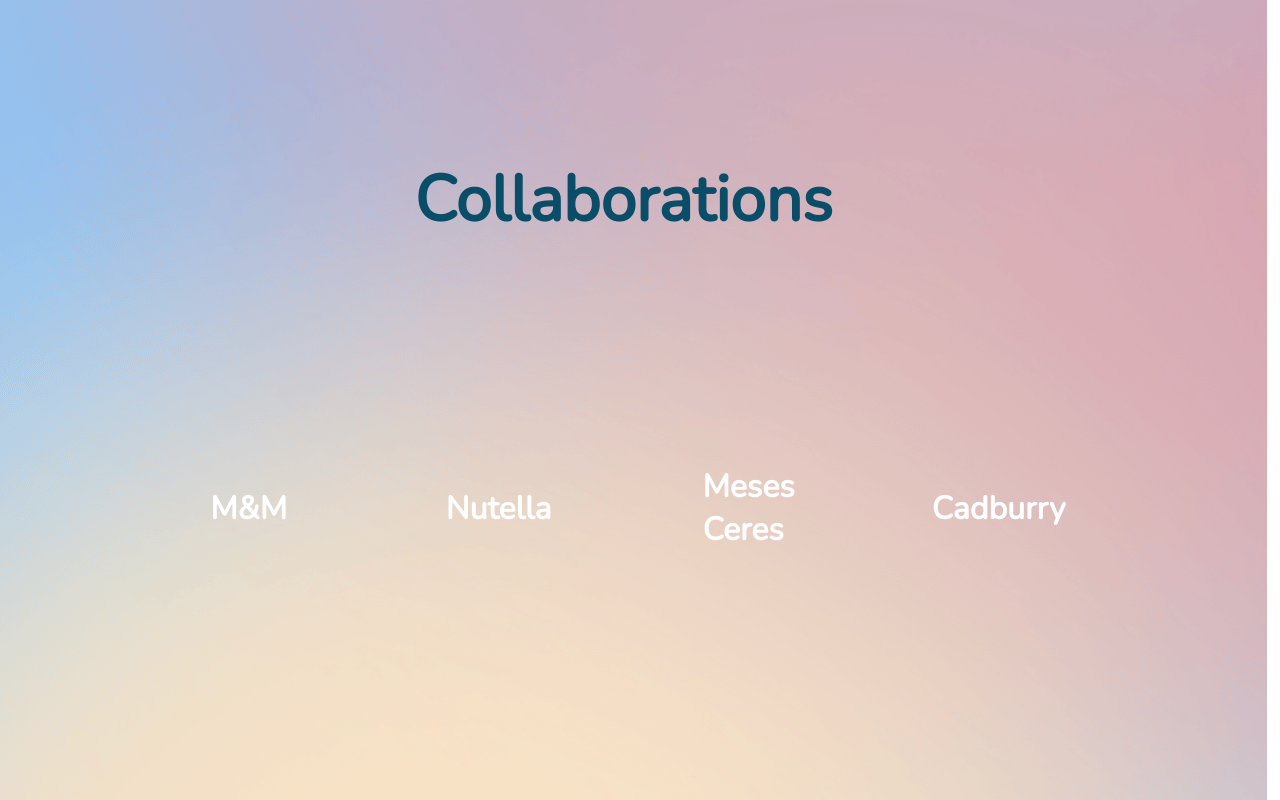
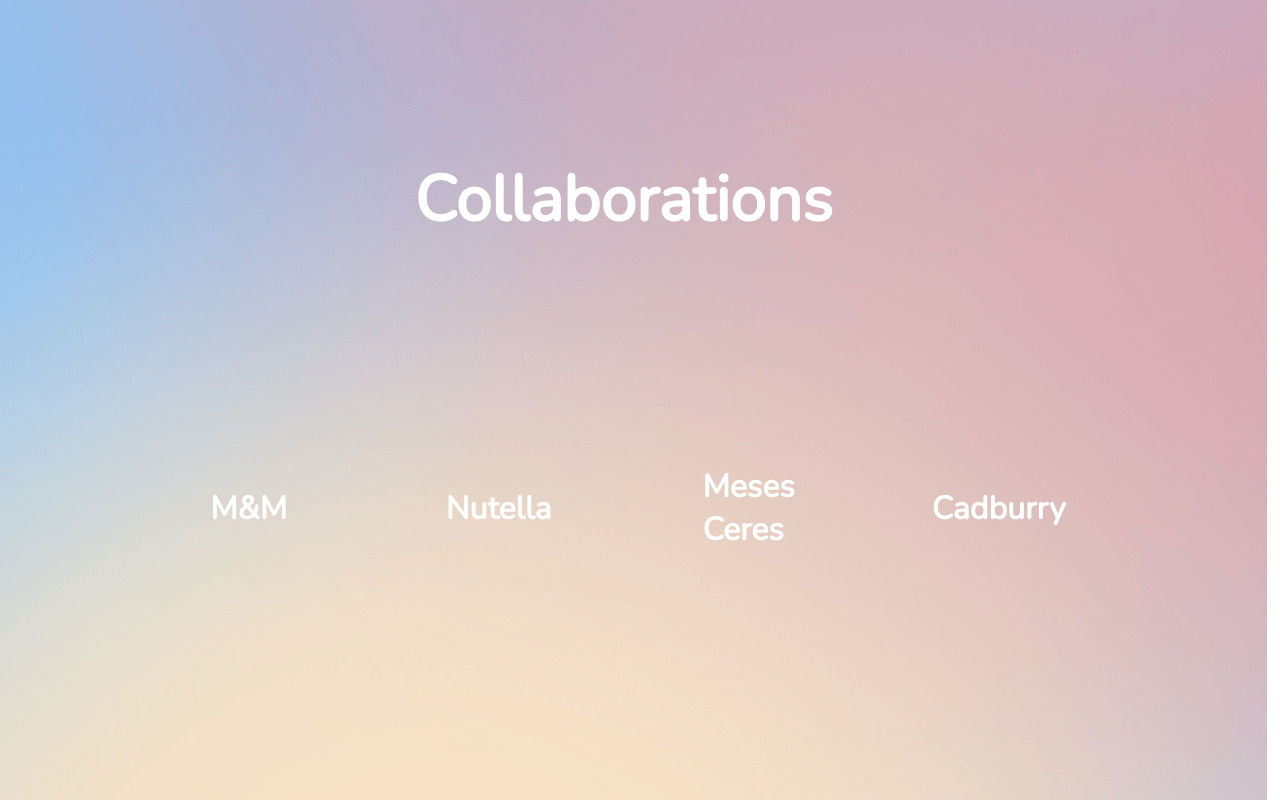
Before and after one commit to kukissid/kukissid.github.io, a plain HTML site: page index.html in a window 1280 px wide. Shown: the part 4040-4840 px from the top of the page. Drawn offline with nearby package versions, Linux system fonts and the light colour scheme.

Commit message:
Update index.html

```diff
--- a/index.html
+++ b/index.html
@@ -96,7 +96,7 @@
     <div class="container lima flex"
         style="align-items: center; justify-content: center; background-image: url('6.png');" id="press">
 
-        <p style="font-size: 4em; font-weight: bold; margin-left: -20px; color: #0A4D68;">Collaborations</p>
+        <p style="font-size: 4em; font-weight: bold; margin-left: -20px; color: #fff;">Collaborations</p>
         <div class="card-varian flex"
             style="justify-content: center; align-items: center; height: 50%; margin-left: -20px;">
             <div class="best-card flex">
```
